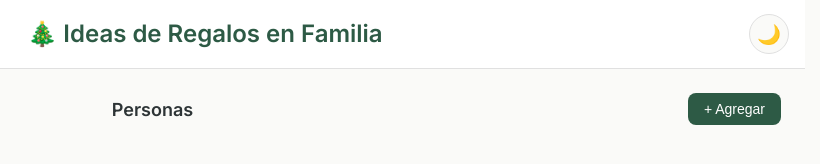
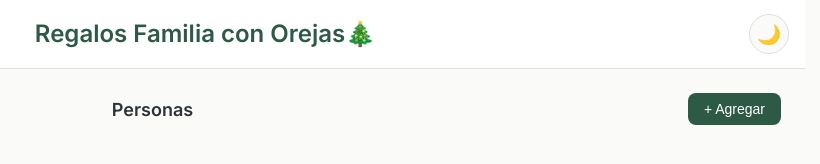
Before and after one commit to Jotafiles/Navidad, a plain HTML site: page index.html in a window 1280 px wide. Shown: the whole page, without its empty margins (435-1255 px from the left). Drawn offline with nearby package versions, Linux system fonts and the light colour scheme.

Commit message:
Add files via upload

```diff
--- a/index.html
+++ b/index.html
@@ -12,7 +12,7 @@
 <body>
     <div class="app">
         <header class="header">
-            <h1>🎄 Ideas de Regalos en Familia</h1>
+            <h1>Regalos Familia con Orejas🎄</h1>
             <button class="btn-theme" id="btn-theme" title="Cambiar tema">🌙</button>
         </header>
 
```
